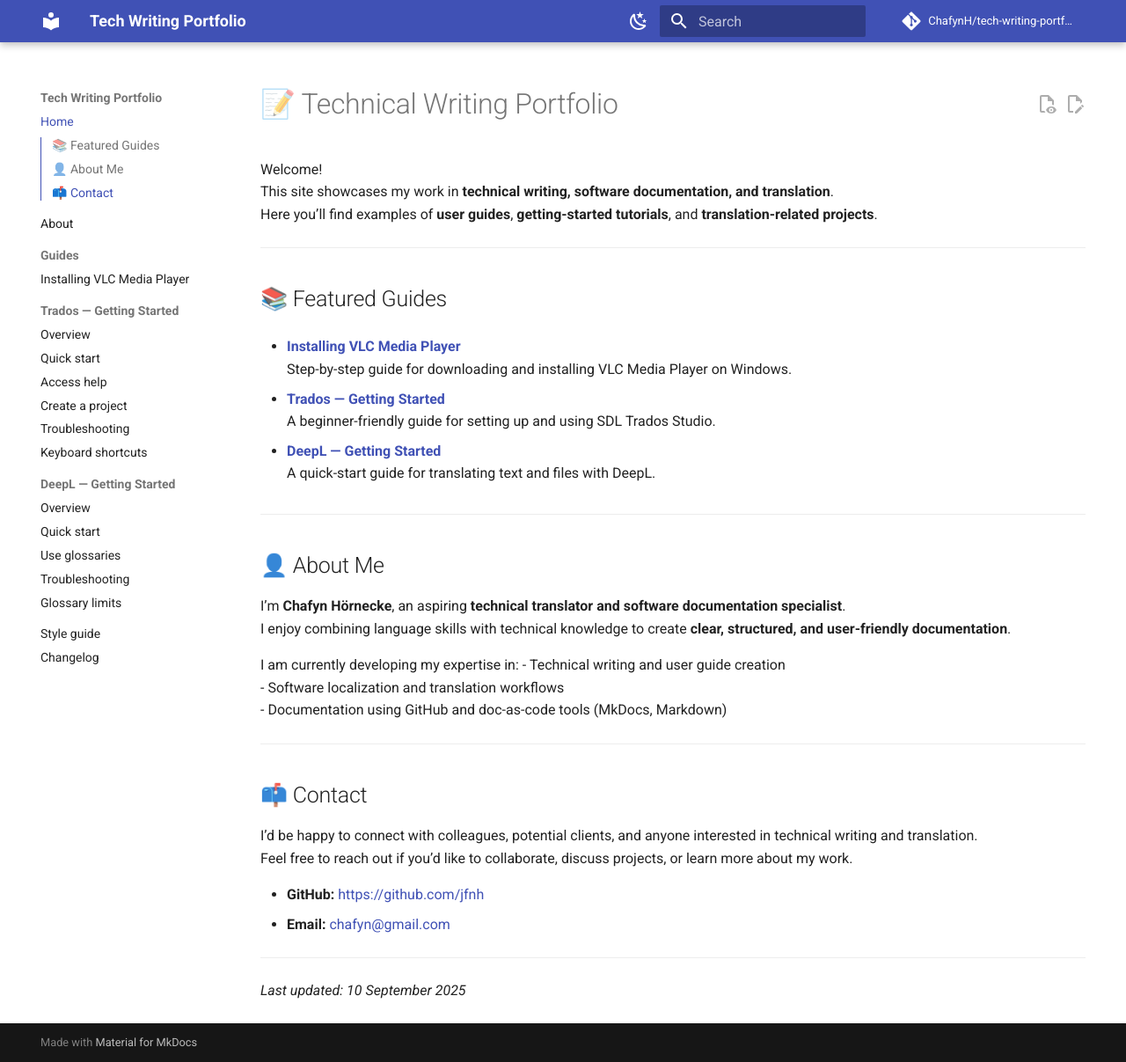
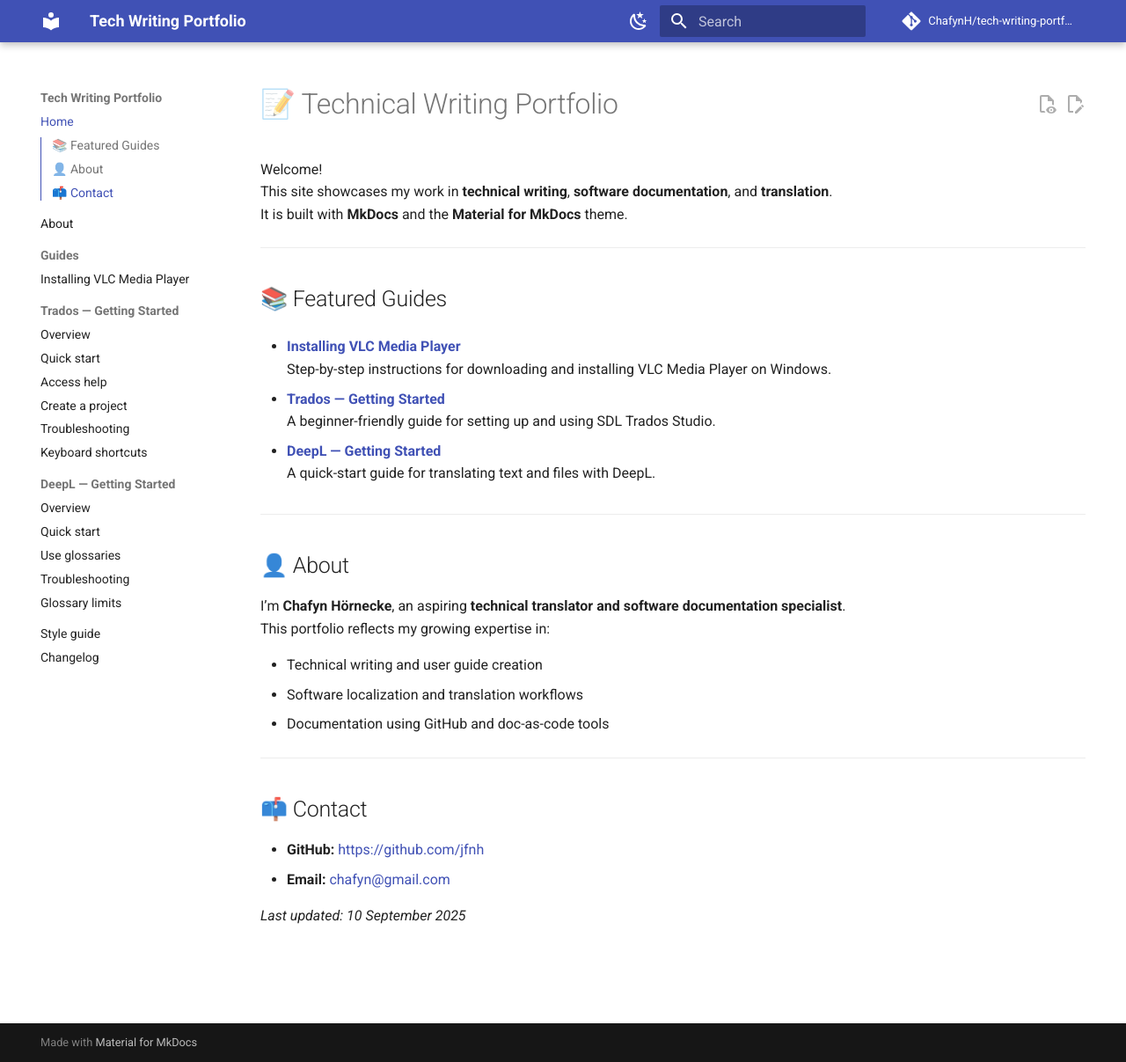
Before and after one commit to Chafyn/tech-writing-portfolio, an MkDocs documentation site: the page built from docs/index.md, in a window 1280 px wide and 1207 px high. Shown: the whole window at 88% size. Built offline with MkDocs 1.6.1 and Material for MkDocs 9.7.7, drawn with Linux system fonts in a browser that asks for light colours; comment, search, counter and statistics services are not loaded.

Commit message:
Update index.md

```diff
--- a/docs/index.md
+++ b/docs/index.md
@@ -1,15 +1,15 @@
 # 📝 Technical Writing Portfolio
 
 Welcome!
-This site showcases my work in **technical writing, software documentation, and translation**.
-Here you’ll find examples of **user guides**, **getting-started tutorials**, and **translation-related projects**.
+This site showcases my work in **technical writing**, **software documentation**, and **translation**.
+It is built with **MkDocs** and the **Material for MkDocs** theme.
 
 ---
 
 ## 📚 Featured Guides
 
 - **[Installing VLC Media Player](guides/vlc-installation.md)**
-  Step-by-step guide for downloading and installing VLC Media Player on Windows.
+  Step-by-step instructions for downloading and installing VLC Media Player on Windows.
 
 - **[Trados — Getting Started](trados-getting-started/index.md)**
   A beginner-friendly guide for setting up and using SDL Trados Studio.
@@ -19,25 +19,20 @@
 
 ---
 
-## 👤 About Me
+## 👤 About
 
 I’m **Chafyn Hörnecke**, an aspiring **technical translator and software documentation specialist**.
-I enjoy combining language skills with technical knowledge to create **clear, structured, and user-friendly documentation**.
+This portfolio reflects my growing expertise in:
 
-I am currently developing my expertise in:
 - Technical writing and user guide creation
 - Software localization and translation workflows
-- Documentation using GitHub and doc-as-code tools (MkDocs, Markdown)
+- Documentation using GitHub and doc-as-code tools
 
 ---
 
 ## 📫 Contact
 
-I’d be happy to connect with colleagues, potential clients, and anyone interested in technical writing and translation.
-Feel free to reach out if you’d like to collaborate, discuss projects, or learn more about my work.
-
 - **GitHub:** [https://github.com/jfnh](https://github.com/jfnh)
 - **Email:** [chafyn@gmail.com](mailto:chafyn@gmail.com)
----
 
 *Last updated: 10 September 2025*
```
